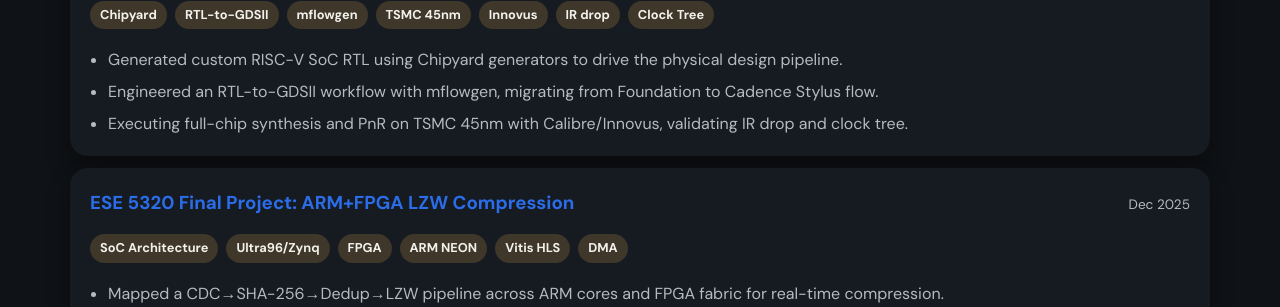
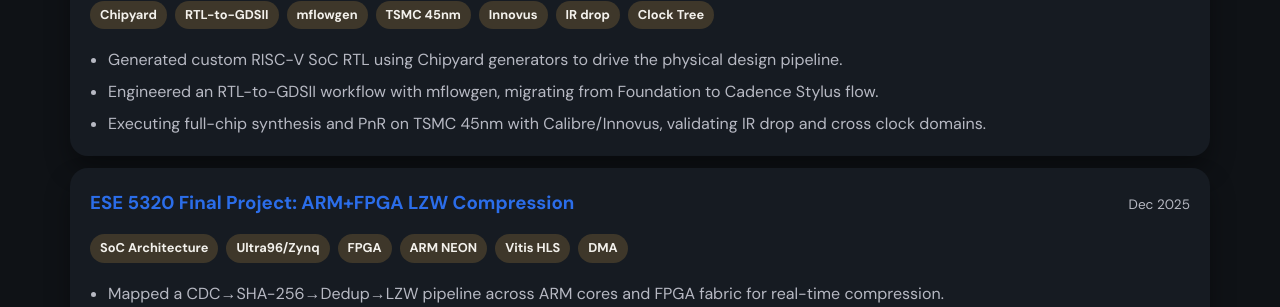
Before and after one commit to abhikkum/abhik_profile, a Jekyll site: the page built from _pages/projects.html, in a window 1280 px wide and 900 px high, scrolled down 845 px. Shown: the part 147-454 px from the top of the window. Built offline with Jekyll 4.4.1, drawn with Linux system fonts in a browser that asks for light colours.

Commit message:
clock domains

```diff
--- a/_pages/projects.html
+++ b/_pages/projects.html
@@ -76,7 +76,7 @@ description: Selected projects and case studies.
         <ul class="item-points">
           <li>Generated custom RISC-V SoC RTL using Chipyard generators to drive the physical design pipeline.</li>
           <li>Engineered an RTL-to-GDSII workflow with mflowgen, migrating from Foundation to Cadence Stylus flow.</li>
-          <li>Executing full-chip synthesis and PnR on TSMC 45nm with Calibre/Innovus, validating IR drop and clock tree.</li>
+          <li>Executing full-chip synthesis and PnR on TSMC 45nm with Calibre/Innovus, validating IR drop and cross clock domains.</li>
         </ul>
       </article>
       <article class="list-item reveal">
```
